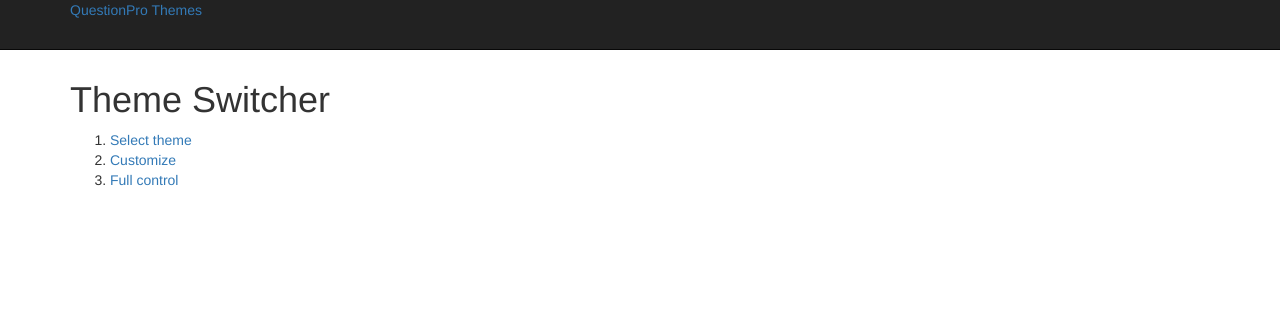
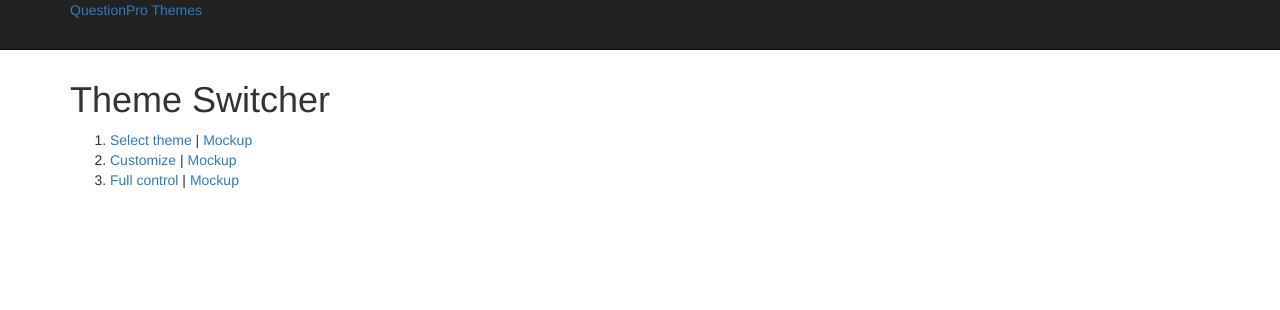
Before and after one commit to NM3K/qp-themes, a PHP site: page /qp-theme-switcher/index.php in a window 1280 px wide. Shown: the top 310 px of the page. Run offline with PHP 8.4, Linux system fonts and the light colour scheme; some libraries are stand-ins or nearby versions.

```diff
--- a/qp-theme-switcher/index.php
+++ b/qp-theme-switcher/index.php
@@ -21,9 +21,15 @@
 		<div class="container">
 			<h1>Theme Switcher</h1>
 			<ol>
-				<li><a target="_blank" href="step_1.php">Select theme</a></li>
-				<li><a target="_blank" href="step_2.php">Customize</a></li>
-				<li><a target="_blank" href="step_3.php">Full control</a></li>
+				<li>
+					<a target="_blank" href="step_1.php">Select theme</a> | <a target="_blank" href="mockups/1.select.png">Mockup</a>
+				 </li>
+				<li>
+					<a target="_blank" href="step_2.php">Customize</a> | <a target="_blank" href="mockups/2.custom.png">Mockup</a>
+				 </li>
+				<li>
+					<a target="_blank" href="step_3.php">Full control</a> | <a target="_blank" href="mockups/3.full.png">Mockup</a>
+				 </li>
 			</ol>
 		</div>
 
```
